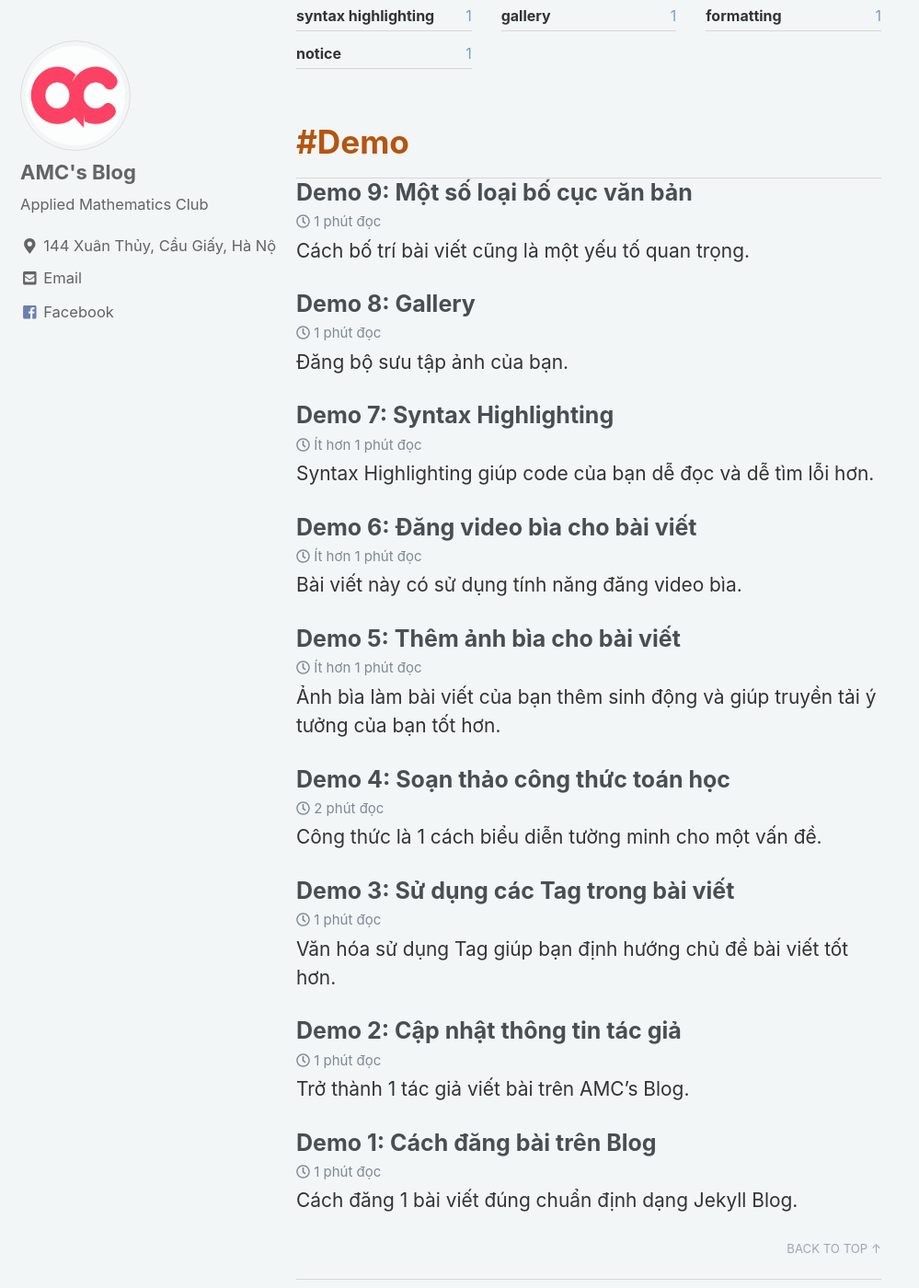
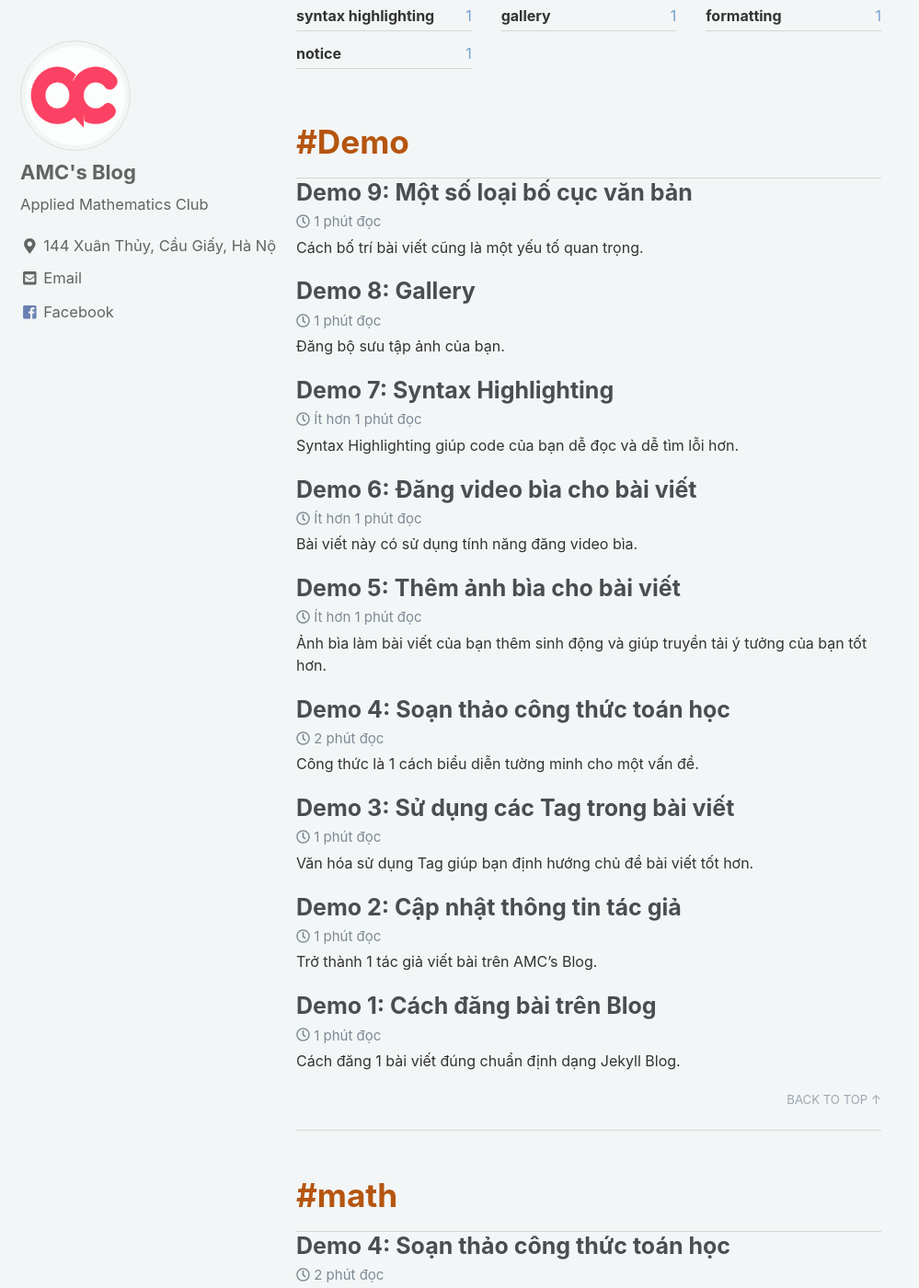
Before and after one commit to testvon/amcblog.github.io, a Jekyll site: the page built from _pages/tag-archive.md, in a window 1280 px wide and 1400 px high, scrolled down 495 px. Shown: the whole window at 92% size, without its empty margins (0-999 px from the left). Built offline with Jekyll 4.4.1, drawn with Linux system fonts in a browser that asks for light colours; nearby versions of some CDN libraries.

Commit message:
Update _archive.scss

```diff
--- a/_sass/minimal-mistakes/_archive.scss
+++ b/_sass/minimal-mistakes/_archive.scss
@@ -73,7 +73,7 @@
 
 .archive__item-excerpt {
   margin-top: 0;
-  font-size: 0.95em;
+  font-size: 16px;
 
   & + p {
     text-indent: 0;
```
